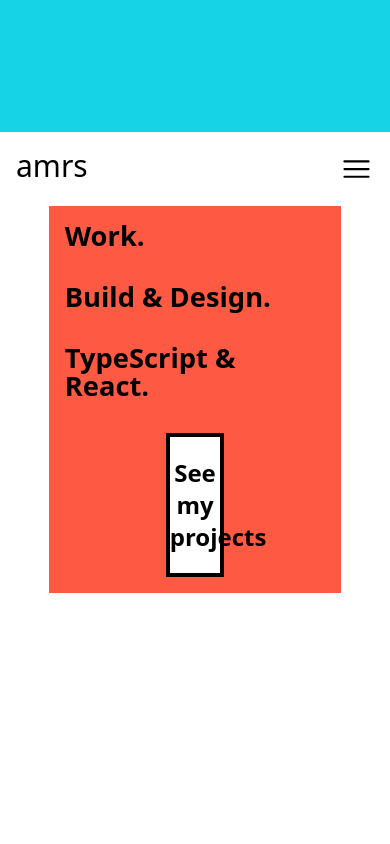
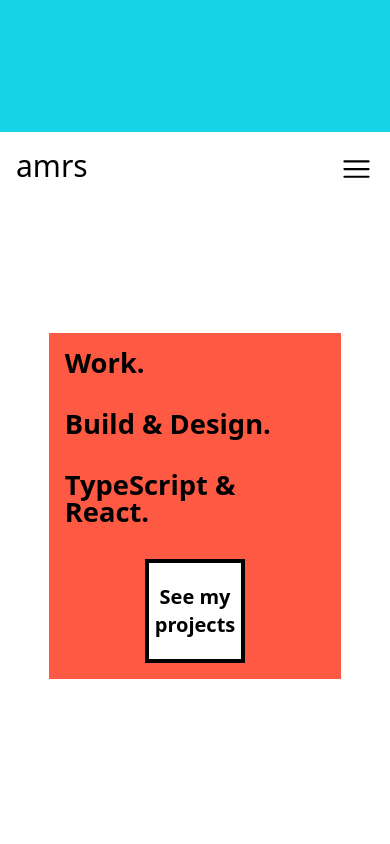
Before and after one commit to amirSahit/amirs-factory, a React (Vite) app: page / in a window 390 px wide. Shown: the part 2400-3244 px from the top of the page. Built offline with nearby package versions, Linux system fonts and the light colour scheme.

Commit message:
GoTo Projects is done

```diff
--- a/src/components/home/GoToProjects.tsx
+++ b/src/components/home/GoToProjects.tsx
@@ -5,16 +5,16 @@ import { useTranslation } from "react-i18next";
 function GoToProjects() {
   const { t } = useTranslation();
   return (
-    <section className="fullHeight" id="fullHeight">
+    <section className="fullHeight flex flex-col" id="fullHeight">
       <Header />
-      <section className="flex flex-row justify-around items-center">
+      <section className="flex flex-row justify-around items-center mt-[15vh]">
         <article className="bg-lightRed p-4 w-[75vw] flex flex-col gap-[4vh]">
           <h2 className="largeHeader text-black">Work.</h2>
           <h2 className="largeHeader text-black">Build & Design.</h2>
           <h2 className="largeHeader text-black">TypeScript & React.</h2>
           <Link
             to="/work"
-            className="bg-white border-4 border-black w-[15vw] place-self-center px-15 py-5 text-center text-2xl font-bold"
+            className="bg-white border-4 border-black w-[15vw] min-w-[100px] place-self-center px-15 py-5 text-center md:text-2xl text-xl font-bold"
           >
             {t("GoToProjects")}
           </Link>
```
